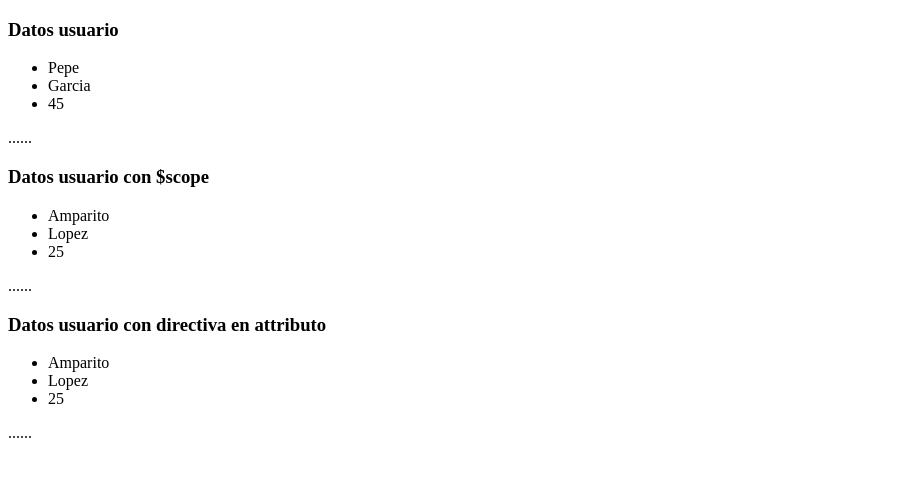
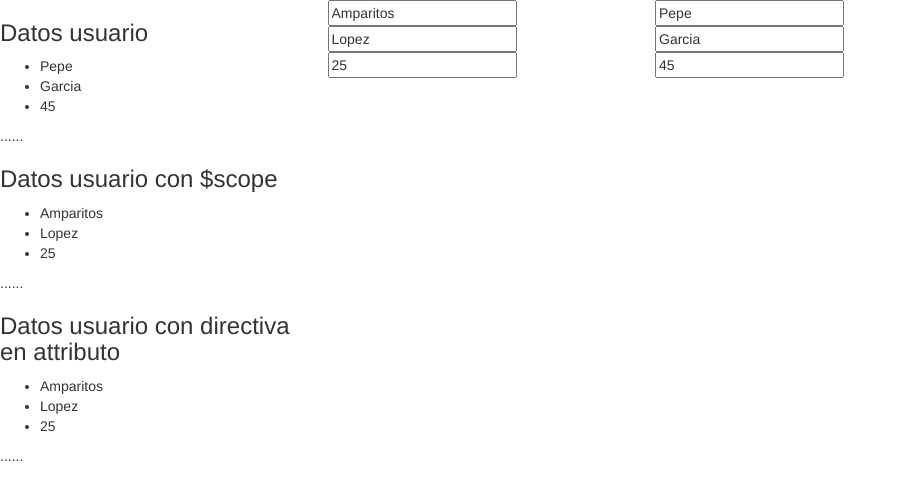
Before and after one commit to robertoschuh/angular-snnipets, a plain HTML site: page index.html in a window 1280 px wide. Shown: the whole page, without its empty margins (0-906 px from the left). Drawn offline with nearby package versions, Linux system fonts and the light colour scheme.

Commit message:
built inputs to change users data depends if they are inside SCOPE or a CONTROLLER ALIAS

```diff
--- a/index.html
+++ b/index.html
@@ -2,18 +2,40 @@
 <html lang="es" ng-app="appSnippets">
 <head>
 	<meta charset="UTF-8">
-	<title>Angular snippets</title>
+	<title>Angular snippets with boostrap</title>
+	<!-- Latest compiled and minified CSS -->
+<link rel="stylesheet" href="https://maxcdn.bootstrapcdn.com/bootstrap/3.3.6/css/bootstrap.min.css" integrity="sha384-1q8mTJOASx8j1Au+a5WDVnPi2lkFfwwEAa8hDDdjZlpLegxhjVME1fgjWPGmkzs7" crossorigin="anonymous">
 </head>
 
 <body>
 <div class="main">
 		<!-- directivas como nombre de atributo restrict:"A"-->
-		<user-data></user-data>
-		<user-data-scope></user-data-scope>
-		<user-data-outside-ctrl></user-data-outside-ctrl>
+		<div class="row">
+			<div class="col-md-3">
+			<user-data></user-data>
 
-		<!-- directiva en elemento DIV restrict:"E" -->
-		<div user-data-attr></div>
+			<user-data-scope></user-data-scope>
+			<user-data-outside-ctrl></user-data-outside-ctrl>
+
+			<!-- directiva en elemento DIV restrict:"E" -->
+			<div user-data-attr></div>
+			</div>
+
+			<!-- modify models profiles within SCOPE (not in an alias CONTROLLER) -->
+			<div class="col-md-3">
+			<input type="text" name="name" ng-model="username" placeholder="name"/></br>
+			<input type="text" name="surname" placeholder="surname"  ng-model="surname"/></br>
+			<input type="text" name="age"  placeholder="age" ng-model="age" /></br>
+			</div>
+
+			<!-- modify models profiles within an ALIAS CONTROLLER -->
+			<div class="col-md-3">
+			<input type="text" name="name" ng-model="dataCtrl.username" placeholder="name"/></br>
+			<input type="text" name="surname" placeholder="surname"  ng-model="dataCtrl.surname"/></br>
+			<input type="text" name="age"  placeholder="age" ng-model="dataCtrl.age" /></br>
+			</div>
+		</div>
+
 </div>
 
 	<script src="https://ajax.googleapis.com/ajax/libs/angularjs/1.5.0-rc.0/angular.min.js">
--- a/js/angular/directives/user.js
+++ b/js/angular/directives/user.js
@@ -50,7 +50,7 @@ angular.module('appSnippets', [])
 		restrict: 'A',
 		templateUrl: 'js/angular/partials/user-data-attrb-directive-ctrl.html',
 		controller: function($scope){
-				$scope.username = 'Amparito';
+				$scope.username = 'Amparitos';
 				$scope.surname = 'Lopez';
 				$scope.age = '25';
 		}
```
